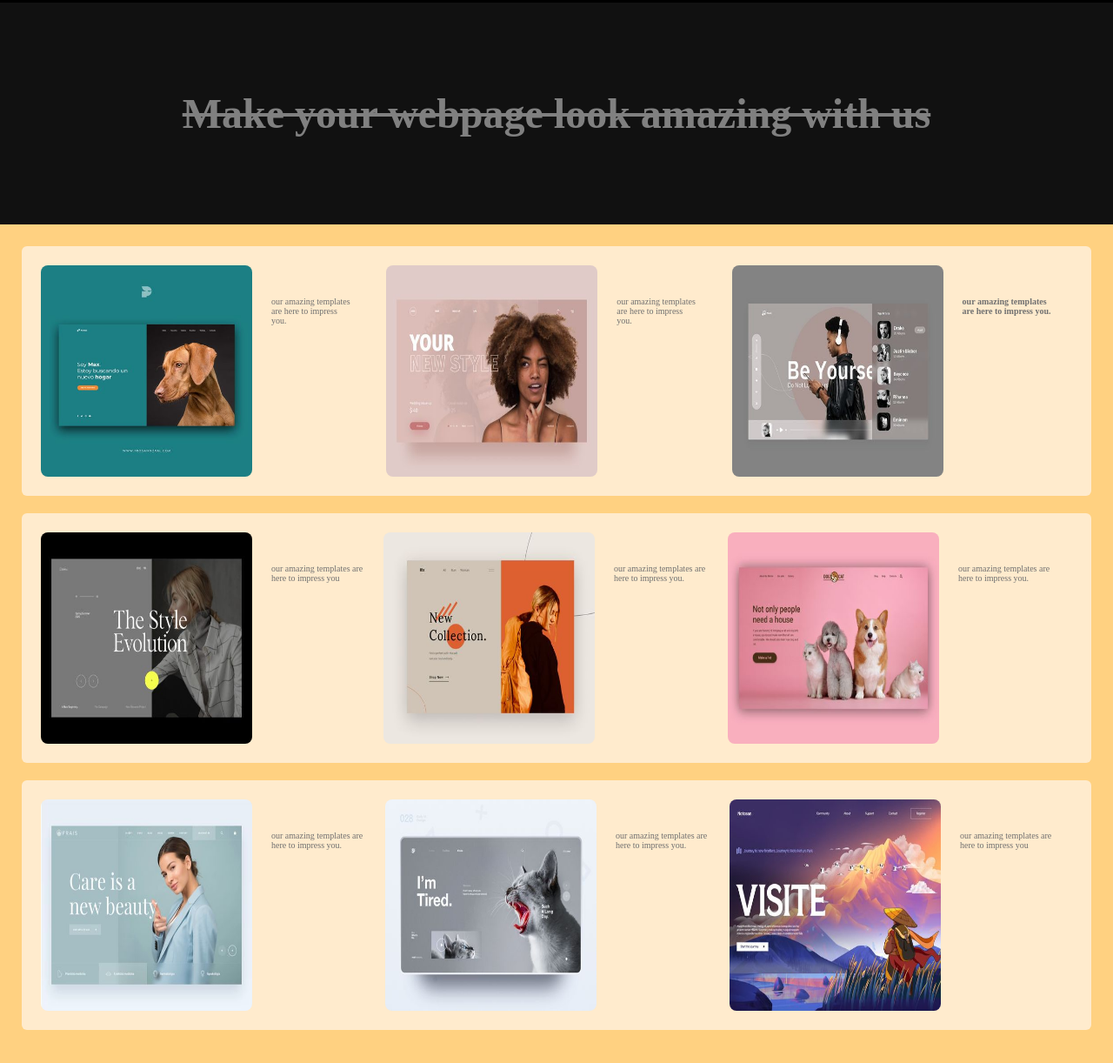
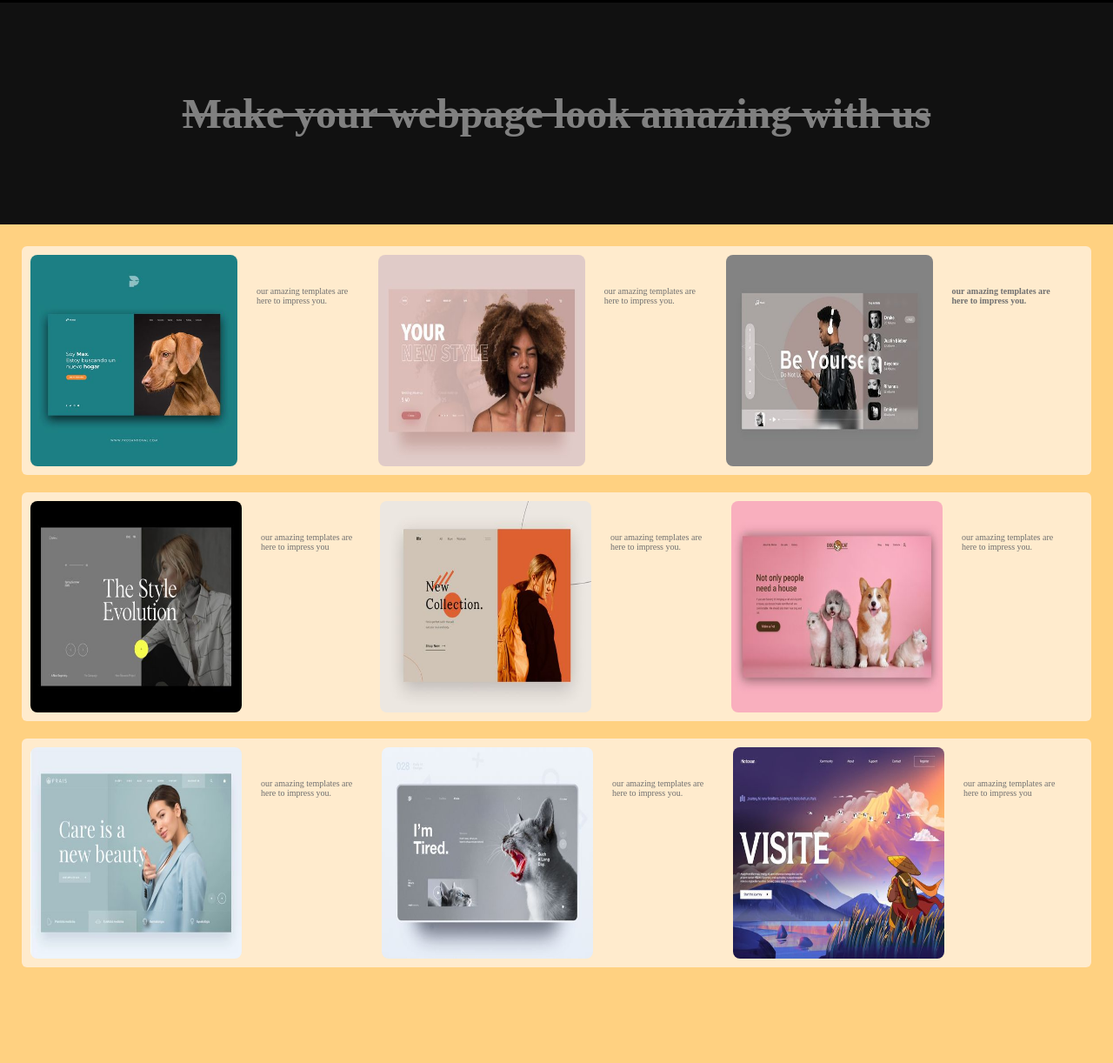
Before and after one commit to zrabhi/Odin-landing-page-exerc., a plain HTML site: page index.html in a window 1280 px wide. Shown: the part 48-1270 px from the top of the page at 87% size. Drawn offline with Linux system fonts and the light colour scheme.

Commit message:
Add files via upload

```diff
--- a/index.html
+++ b/index.html
@@ -25,22 +25,22 @@
         <div class="body">
             <div class="first-column">
                 <div class="card-one">
-                    <img class="image" src=./images/0337623da6f2735849d1d4e7afa2f3a3.jpeg alt=our amazing classimage templates are here to impress you height="243px" width="243px">
+                    <img class="image" src=./images/0337623da6f2735849d1d4e7afa2f3a3.jpeg alt=our amazing classimage templates are here to impress you height="243px" width="238px">
                     <div class="paragh">our amazing  templates are here to impress you.</div>
                     <!-- <button></button> -->
                 </div>
                 <div class="card-one">
-                    <img class="image" src=./images/2184e7d76c276c564e91f93bfe71dafd.jpeg alt=our amazing classimage templates are here to impress you height="243px" width="243px">
+                    <img class="image" src=./images/2184e7d76c276c564e91f93bfe71dafd.jpeg alt=our amazing classimage templates are here to impress you height="243px" width="238px">
                     <div class="paragh">our amazing  templates are here to impress you.</div>
                 </div>
                 <div class="card-one">
-                    <img class="image" src=./images/27fb1e7fb257430c77eed793c6136570.jpeg alt=our amazing classimage templates are here to impress you height="243px" width="243px">
+                    <img class="image" src=./images/27fb1e7fb257430c77eed793c6136570.jpeg alt=our amazing classimage templates are here to impress you height="243px" width="238px">
                     <h1 class="paragh">our amazing  templates are here to impress you.</h1>
                 </div>
             </div>
             <div class="second-column">
                 <div class="card-one">
-                    <img class="image" src=./images/4c9400d739040abba075182dd75fa692.jpeg alt=our amazing classimage templates are here to impress you height="243px" width="243px">
+                    <img class="image" src=./images/4c9400d739040abba075182dd75fa692.jpeg alt=our amazing classimage templates are here to impress you height="243px" width="243px" >
                     <div class="paragh">our amazing  templates are here to impress you</div>
                 </div>
                 <div class="card-one">
--- a/style.css
+++ b/style.css
@@ -9,6 +9,7 @@ body{
     justify-content: space-between;
     margin: 0;
     padding: 0;
+    /* width: 100%; */
 }
 .header{
     width: 100%;
@@ -18,6 +19,7 @@ body{
     background-color: #000000;
     margin: 0;
     gap:70px;
+    /* width: 100%; */
 }
 a{
     text-decoration: none;
@@ -34,6 +36,7 @@ ul{
     list-style-type: none;
     padding-right: 10px;
     padding-left: 78px;
+    /* width:100%; */
 }
 /* .logo-img{
     display: flex;
@@ -65,6 +68,7 @@ ul{
     font-size: 48px;
     font-weight: bold;
     text-decoration-line: line-through;
+    /* width:100%; */
 }
 .body{
     display: flex;
@@ -78,50 +82,41 @@ ul{
     /* gap: 4px; */
 }
 .first-column{
-    padding: 22px;
+    padding: 10px 10px;
     display: flex;
     flex-direction: row;
     margin: 0;
-    gap: 16px;
     background:blanchedalmond;
-    /* border: 6px  solid rgb(14, 13, 13); */
     align-items: center;
-    /* gap: ; */
-    justify-content: space-around;
+    justify-content: space-between;
     border-radius: 6px;
     margin: 10px;
-    /* width: 50%; */
-
+    /* width: 100%; */
 }
 .second-column{
-    padding: 22px;
+    padding: 10px 10px;
     display: flex;
     flex-direction: row;
     margin: 0;
-    background: white;
     background:blanchedalmond;
-    /* border: 6px  solid rgb(14, 13, 13); */
     align-items: center;
-    /* gap: ; */
-    justify-content: space-around;
+    justify-content: space-between;
     border-radius: 6px;
     margin: 10px;
+    /* width: 100%; */
 
 }
 .tirth-colimn{
-    padding: 22px;
+    padding: 10px 10px;
     display: flex;
     flex-direction: row;
     margin: 0;
-    background: white;
     background:blanchedalmond;
-    /* border: 6px  solid rgb(14, 13, 13); */
     align-items: center;
-    /* gap: ; */
-    justify-content: space-around;
+    justify-content: space-between;
     border-radius: 6px;
     margin: 10px;
-
+    /* width: 100%; */
 }
 .image{
     text-align: center;
@@ -129,8 +124,6 @@ ul{
 }
 .paragh
 {
-    /* height:50px;  */
-    /* padding-right: ; */
     color: rgb(112, 112, 112);
     padding-bottom: 0;
     font-size: 10px;
@@ -151,6 +144,7 @@ ul{
     justify-content: center;
     font-size: 22px;
     font-weight: 700;
+    width: auto;
 }
 .footer{
     color:white;
@@ -164,8 +158,8 @@ ul{
 
 }
 .card-one{
-    flex: 1 1 auto;
+    /* flex: 1 1 auto; */
     display: flex;
+    /* background: blue; */
     /* flex-direction: column; */
 }
-.card-two{}
```
